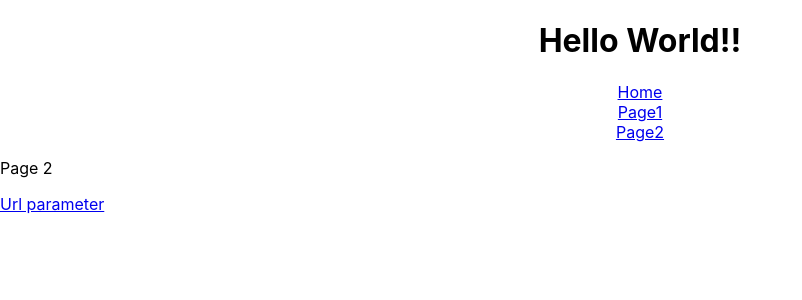
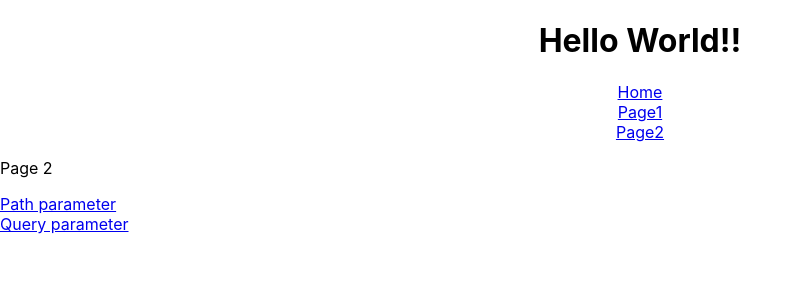
Before and after one commit to hisayuki-komatsu/chapter-react, a React (Create React App) app: page /page2 in a window 1280 px wide. Shown: the top 300 px of the page, without its empty margins (0-802 px from the left). Built offline with nearby package versions, Linux system fonts and the light colour scheme.

Commit message:
add query-parameter

```diff
--- a/src/components/page2.tsx
+++ b/src/components/page2.tsx
@@ -4,7 +4,9 @@ export const Page2 = () => {
   return (
     <div>
       <p>Page 2</p>
-      <Link to="/page2/63">Url parameter</Link>
+      <Link to="/page2/63">Path parameter</Link>
+      <br />
+      <Link to="/page2/63?name=hoge">Query parameter</Link>
     </div>
   )
 }
--- a/src/components/path-parameter.tsx
+++ b/src/components/path-parameter.tsx
@@ -1,11 +1,14 @@
-import { useParams } from 'react-router-dom'
+import { useParams, useLocation } from 'react-router-dom'
 
 export const PathParameter = () => {
   const { id } = useParams() as { id: string }
+  const { search } = useLocation() as { search: string }
+  const query = new URLSearchParams(search).get('name')
   return (
     <div>
       <p>path parameter page</p>
       <p>パラメーターは {id} です</p>
+      <p>クエリパラメーターは {query ?? '存在しない'} です</p>
     </div>
   )
 }
```
